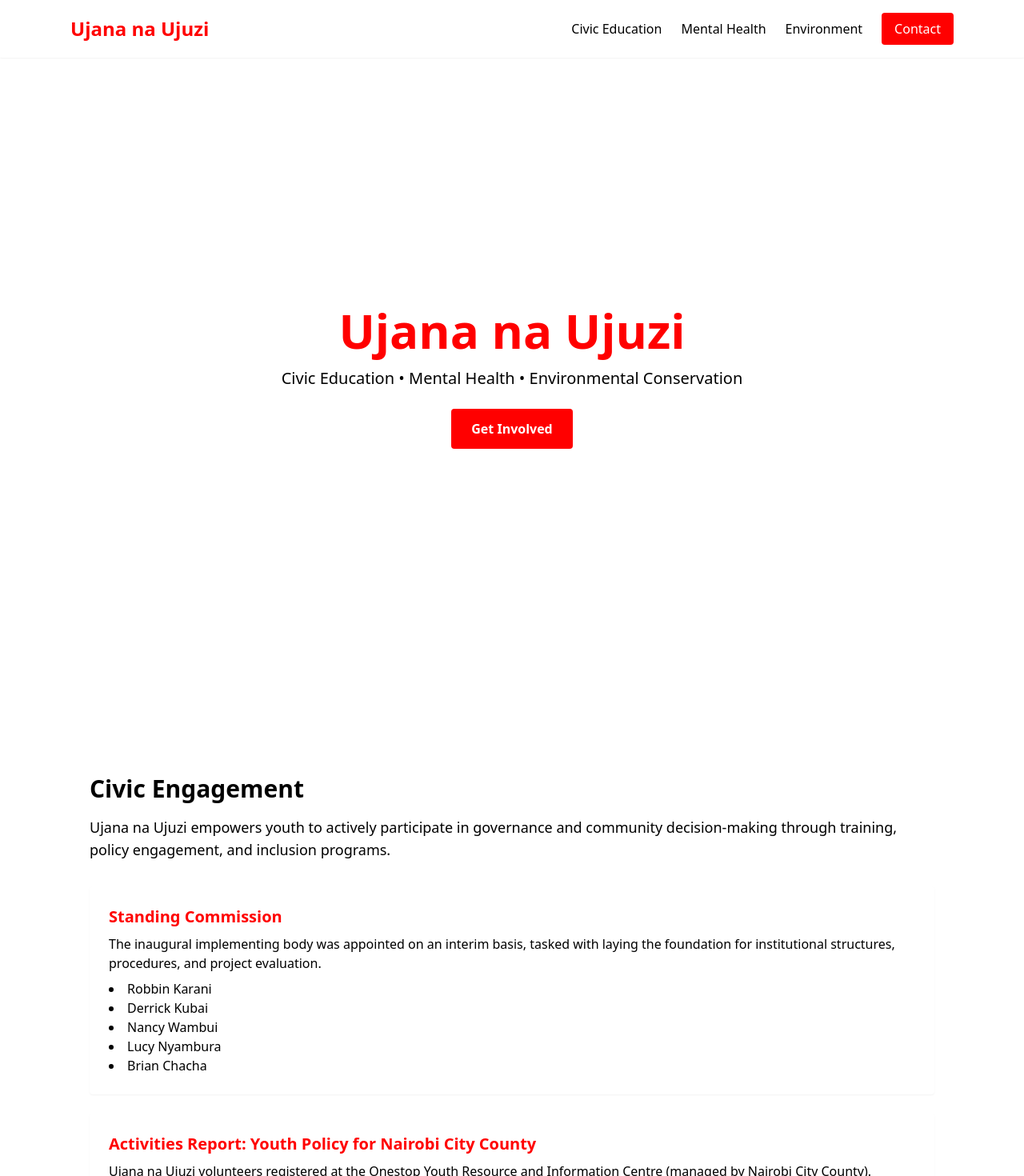
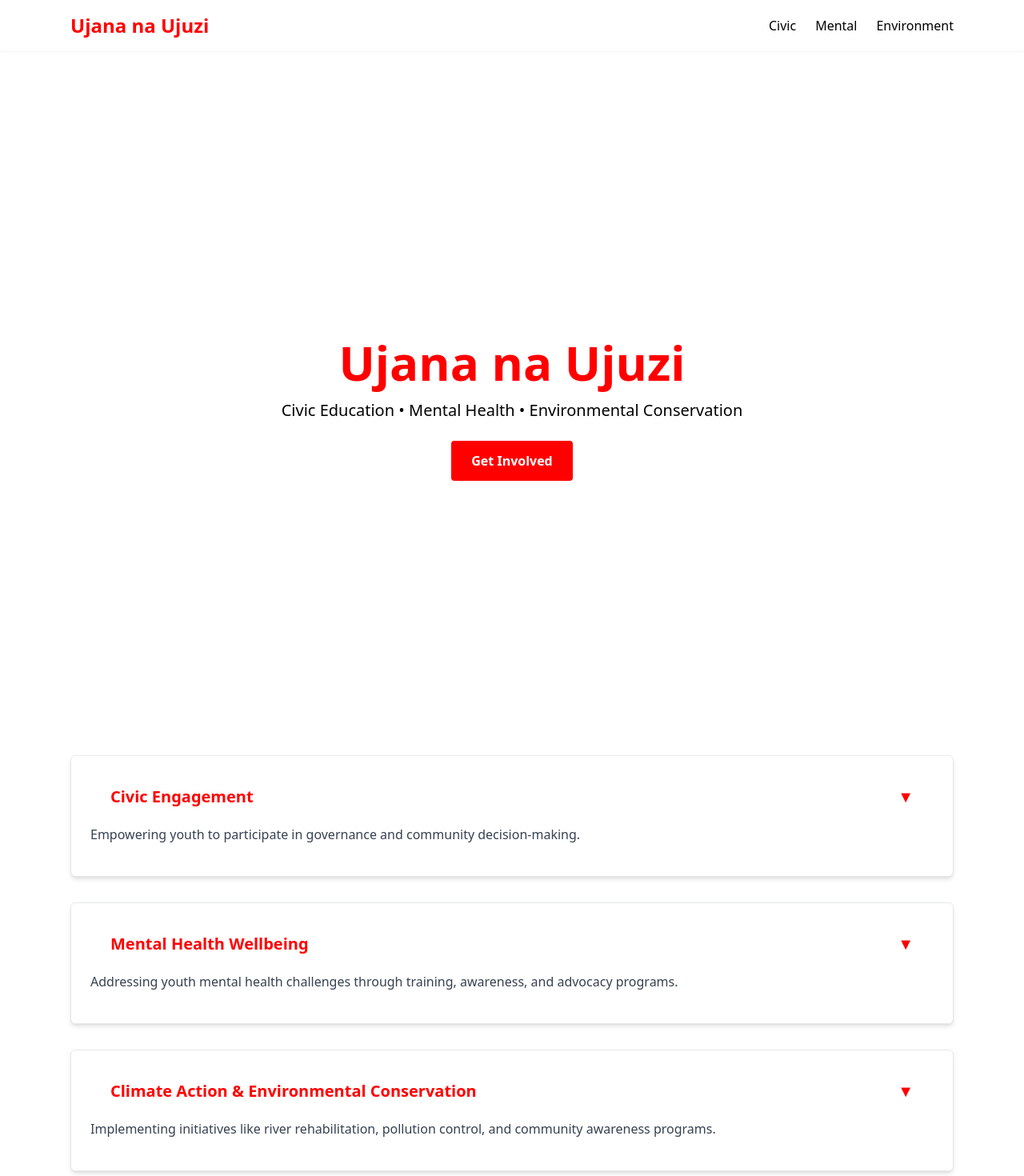
Before and after one commit to Larrymeez/Ujana-na-Ujuzi, a React (Vite) app: page / in a window 1280 px wide. Shown: the top 1470 px of the page at 80% size. Built offline with nearby package versions, Linux system fonts and the light colour scheme.

Commit message:
Update landing page: add animated collapsible sections for Civic, Mental Health, and Environment

```diff
--- a/src/App.jsx
+++ b/src/App.jsx
@@ -1,94 +1,112 @@
-import React from "react";
+import React, { useState, useRef } from "react";
 import Hero from "./components/Hero.jsx";
-import Section from "./components/Section.jsx";
 import ContactForm from "./components/ContactForm.jsx";
 import Footer from "./components/Footer.jsx";
 import MobileMenu from "./components/MobileMenu.jsx";
 
-// --- Civic Education Section Data ---
+// --- Animated Collapsible Section ---
+const CollapsibleSection = ({ title, summary, items }) => {
+  const [isOpen, setIsOpen] = useState(false);
+  const contentRef = useRef(null);
+  const [height, setHeight] = useState("0px");
+
+  const toggleOpen = () => {
+    setIsOpen(!isOpen);
+    setHeight(!isOpen ? `${contentRef.current.scrollHeight}px` : "0px");
+  };
+
+  return (
+    <div className="border rounded-md p-6 bg-white shadow-md transition-all duration-300">
+      <button
+        className="w-full text-left flex justify-between items-center text-xl font-semibold text-primary hover:text-red-700 transition-colors"
+        onClick={toggleOpen}
+      >
+        {title}
+        <span>{isOpen ? "▲" : "▼"}</span>
+      </button>
+
+      <p className="mt-2 text-gray-700">{summary}</p>
+
+      <div
+        ref={contentRef}
+        style={{ maxHeight: height }}
+        className="overflow-hidden transition-max-height duration-500 ease-in-out mt-4"
+      >
+        {items.map((item, idx) => (
+          <div key={idx} className="pl-4 mb-4">
+            <h4 className="font-semibold">{item.title}</h4>
+            <p className="text-gray-700">{item.text}</p>
+            {item.subItems && (
+              <ul className="list-disc list-inside mt-1 text-gray-600">
+                {item.subItems.map((sub, i) => (
+                  <li key={i}>{sub}</li>
+                ))}
+              </ul>
+            )}
+          </div>
+        ))}
+      </div>
+    </div>
+  );
+};
+
+// --- Data ---
 const civicEducationData = {
-  id: "civic",
   title: "Civic Engagement",
-  desc: "Ujana na Ujuzi empowers youth to actively participate in governance and community decision-making through training, policy engagement, and inclusion programs.",
+  summary: "Empowering youth to participate in governance and community decision-making.",
   items: [
     {
       title: "Standing Commission",
       text: "The inaugural implementing body was appointed on an interim basis, tasked with laying the foundation for institutional structures, procedures, and project evaluation.",
-      subItems: [
-        "Robbin Karani",
-        "Derrick Kubai",
-        "Nancy Wambui",
-        "Lucy Nyambura",
-        "Brian Chacha"
-      ]
+      subItems: ["Robbin Karani","Derrick Kubai","Nancy Wambui","Lucy Nyambura","Brian Chacha"]
     },
     {
       title: "Activities Report: Youth Policy for Nairobi City County",
-      text: "Ujana na Ujuzi volunteers registered at the Onestop Youth Resource and Information Centre (managed by Nairobi City County). Interim office bearers participated in various Youth programmes. The Chairman was nominated to the Technical Working Group on the Nairobi City County Youth Policy."
+      text: "Ujana na Ujuzi volunteers registered at the Onestop Youth Resource and Information Centre and participated in Youth programmes. The Chairman was nominated to the Technical Working Group."
     },
     {
       title: "Scope & Partners",
-      text: "The project included voluntarism and sponsorship from NGOs such as County Governance Watch, Youth Alive Kenya, and Pamoja Trust. Key activities included Technical Working Group meetings, policy workshops, and the official launch of the policy document at Charter Hall, Nairobi."
-    },
-    {
-      title: "Youth Inclusion & Ward-Based Participation in Zimmerman",
-      text: "To ensure meaningful youth participation in governance, the interim standing commissioners focused on Zimmerman Ward, where most CBO members reside. Activities spanned January 22nd to November 16th, 2022, promoting youth engagement and public participation."
+      text: "Volunteering and sponsorship from NGOs such as County Governance Watch, Youth Alive Kenya, and Pamoja Trust. Key activities included workshops and the official launch at Charter Hall, Nairobi."
     }
   ]
 };
 
-// --- Mental Health Section Data ---
 const mentalHealthData = {
-  id: "mental",
   title: "Mental Health Wellbeing",
-  desc: "Ujana na Ujuzi addresses youth mental health challenges through training, awareness, and advocacy programs.",
+  summary: "Addressing youth mental health challenges through training, awareness, and advocacy programs.",
   items: [
     {
       title: "Standing Commission",
-      text: "The inaugural implementing body was appointed on an interim basis, tasked with laying the foundation for institutional structures, procedures, and project evaluation.",
-      subItems: [
-        "Robbin Karani",
-        "Derrick Kubai",
-        "Charity Maina",
-        "Ramadhan Omar",
-        "Nellius Wanja"
-      ]
+      text: "The inaugural implementing body was appointed on an interim basis for project evaluation.",
+      subItems: ["Robbin Karani","Derrick Kubai","Charity Maina","Ramadhan Omar","Nellius Wanja"]
     },
     {
-      title: "Activities Report: Mental Health Awareness & Training",
-      text: "Mental health challenges are significant among Kenyan youth, including high rates of depression and anxiety, exacerbated by socioeconomic factors and stigma. Ujana na Ujuzi runs programs to train members as advocates and trainers of advocates."
+      title: "Activities Report",
+      text: "Training members as advocates and trainers of advocates to tackle depression and anxiety among youth."
     },
     {
       title: "Scope & Partnerships",
-      text: "The project involves discussions, workshops, and short courses aligned to the organization's mission and vision. Main partners: YMCA and Nivishe Initiative. Derrick and Nellius undertook a mental health course at Nivishe and now train other members."
+      text: "Includes workshops, discussions, and short courses. Main partners: YMCA and Nivishe Initiative."
     }
   ]
 };
 
-// --- Environmental Conservation Section Data ---
 const environmentData = {
-  id: "env",
   title: "Climate Action & Environmental Conservation",
-  desc: "Ujana na Ujuzi implements climate action initiatives, including river rehabilitation, pollution control, and community awareness programs.",
+  summary: "Implementing initiatives like river rehabilitation, pollution control, and community awareness programs.",
   items: [
     {
       title: "Standing Commission",
-      text: "The inaugural implementing body was appointed on an interim basis, tasked with laying the foundation for institutional structures, procedures, and project evaluation.",
-      subItems: [
-        "Robbin Karani",
-        "Derrick Kubai",
-        "Emmah Njeri",
-        "Faith Nyambura",
-        "Eva Muasya"
-      ]
+      text: "Appointed on an interim basis to lay foundations for institutional structures.",
+      subItems: ["Robbin Karani","Derrick Kubai","Emmah Njeri","Faith Nyambura","Eva Muasya"]
     },
     {
-      title: "Activities Report: Adopt a River Initiative (Gathara-ini River)",
-      text: "This initiative, in partnership with NEMA, focuses on public participation, awareness, knowledge transfer, advocacy, sustainable solid waste management, and rehabilitation of riverbanks. The Nairobi River Basin, including the Gathara-ini River, passes through urban settlements and faces challenges of pollution from various sources."
+      title: "Activities Report: Adopt a River Initiative",
+      text: "Partnership with NEMA focusing on awareness, advocacy, waste management, and riverbank rehabilitation."
     },
     {
       title: "Scope & Implementation",
-      text: "Activities include courtesy visits, peer learning on youth empowerment, site visits, and feasibility studies for program implementation. The project aims to improve sanitation, enforce pollution control, and promote sustainable land management along the river basin."
+      text: "Courtesy visits, peer learning, site visits, and feasibility studies to improve sanitation and enforce pollution control."
     }
   ]
 };
@@ -104,21 +122,9 @@ export default function App() {
           </a>
 
           <nav className="hidden md:flex gap-6 items-center">
-            <a href="#civic" className="hover:text-primary transition-colors">
-              Civic Education
-            </a>
-            <a href="#mental" className="hover:text-primary transition-colors">
-              Mental Health
-            </a>
-            <a href="#env" className="hover:text-primary transition-colors">
-              Environment
-            </a>
-            <a
-              href="#contact"
-              className="bg-primary text-light px-4 py-2 rounded hover:bg-red-700 transition"
-            >
-              Contact
-            </a>
+            <a href="#civic" className="hover:text-primary transition-colors">Civic</a>
+            <a href="#mental" className="hover:text-primary transition-colors">Mental</a>
+            <a href="#env" className="hover:text-primary transition-colors">Environment</a>
           </nav>
 
           <MobileMenu />
@@ -126,36 +132,22 @@ export default function App() {
       </header>
 
       {/* Main Content */}
-      <main className="flex-1">
+      <main className="flex-1 max-w-6xl mx-auto px-6 py-12 space-y-8">
         <Hero />
 
-        <div className="max-w-6xl mx-auto px-6 py-12 space-y-16">
-          {/* Civic Section */}
-          <Section
-            id={civicEducationData.id}
-            title={civicEducationData.title}
-            desc={civicEducationData.desc}
-            items={civicEducationData.items}
-          />
+        <section id="civic">
+          <CollapsibleSection {...civicEducationData} />
+        </section>
 
-          {/* Mental Health Section */}
-          <Section
-            id={mentalHealthData.id}
-            title={mentalHealthData.title}
-            desc={mentalHealthData.desc}
-            items={mentalHealthData.items}
-          />
+        <section id="mental">
+          <CollapsibleSection {...mentalHealthData} />
+        </section>
 
-          {/* Environmental Section */}
-          <Section
-            id={environmentData.id}
-            title={environmentData.title}
-            desc={environmentData.desc}
-            items={environmentData.items}
-          />
+        <section id="env">
+          <CollapsibleSection {...environmentData} />
+        </section>
 
-          <ContactForm id="contact" />
-        </div>
+        <ContactForm id="contact" />
       </main>
 
       <Footer />
```
